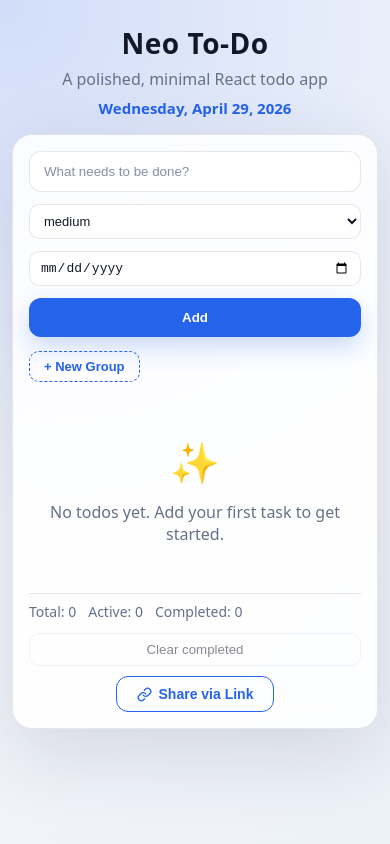
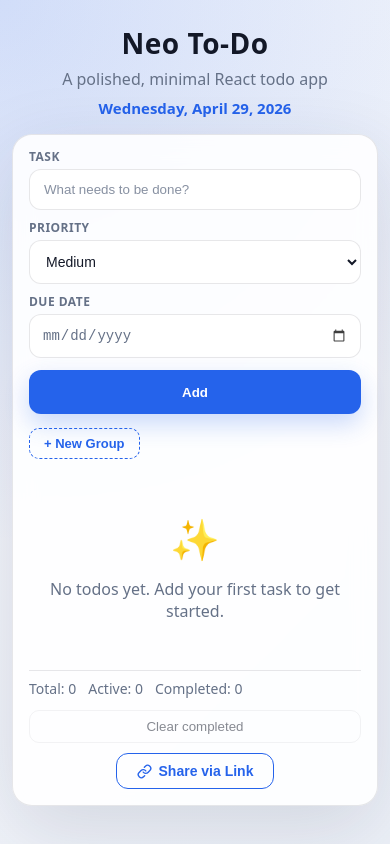
Before and after one commit to prasadgujar22/neo_todo, a React (Vite) app: page / in a window 390 px wide. Built offline with nearby package versions, Linux system fonts and the light colour scheme.

Commit message:
fix: label mobile task form controls (#2)
Co-authored-by: Prasad Gujar <prasadgujar22@users.noreply.github.com>

```diff
--- a/package.json
+++ b/package.json
@@ -1,7 +1,7 @@
 {
   "name": "neo_todo",
   "private": true,
-  "version": "0.2.0",
+  "version": "0.2.1",
   "type": "module",
   "scripts": {
     "dev": "vite",
--- a/src/App.jsx
+++ b/src/App.jsx
@@ -220,6 +220,8 @@ export default function App() {
 
       <section className="card" aria-label="Todo panel">
         <div className="inputRow inputRow--stackable">
+          <label className="field field--task">
+            <span className="field-label">Task</span>
             <input
               aria-label="New todo"
               className="new-todo"
@@ -228,7 +230,10 @@ export default function App() {
               onChange={(e) => setInput(e.target.value)}
               onKeyDown={handleTodoKeyDown}
             />
+          </label>
           {groups.length > 0 && (
+            <label className="field field--compact">
+              <span className="field-label">Group</span>
               <select
                 className="group-select"
                 value={selectedGroupId}
@@ -240,7 +245,10 @@ export default function App() {
                   <option key={g.id} value={g.id}>{g.title}</option>
                 ))}
               </select>
+            </label>
           )}
+          <label className="field field--compact">
+            <span className="field-label">Priority</span>
             <select
               className="priority-select"
               value={newTodoPriority}
@@ -249,13 +257,17 @@ export default function App() {
             >
               {PRIORITIES.map((priority) => <option key={priority} value={priority}>{priority}</option>)}
             </select>
+          </label>
+          <label className="field field--date">
+            <span className="field-label">Due date</span>
             <input
-            className="due-date-input"
+              className={`due-date-input ${newTodoDueDate ? '' : 'due-date-input--empty'}`}
               type="date"
               value={newTodoDueDate}
               onChange={(e) => setNewTodoDueDate(e.target.value)}
               aria-label="Due date for new task"
             />
+          </label>
           <button className="addBtn" onClick={() => addTodo(input)} aria-label="Add todo">Add</button>
         </div>
 
--- a/src/styles.css
+++ b/src/styles.css
@@ -53,13 +53,21 @@ body{
 .subtitle{color:var(--muted);margin:6px 0 0}
 .today{color:var(--accent);font-weight:700;margin:8px 0 0;font-size:15px}
 .card{width: min(720px, 100%);max-width:100%;background:var(--card);border:1px solid var(--border);border-radius:20px;padding:20px;box-shadow:var(--shadow);backdrop-filter: blur(12px);}
-.inputRow{display:flex;gap:12px;margin-bottom:14px}
-.new-todo{flex:1;min-width:0;padding:12px 14px;border-radius:12px;border:1px solid var(--border);background:var(--input);color:var(--text);outline:none}
+.inputRow{display:flex;gap:12px;margin-bottom:14px;align-items:flex-end}
+.field{display:flex;flex-direction:column;gap:6px;min-width:0}
+.field--task{flex:1 1 240px}
+.field--compact{flex:0 0 128px}
+.field--date{flex:0 0 158px}
+.field-label{color:var(--muted);font-size:12px;font-weight:700;letter-spacing:.04em;text-transform:uppercase;line-height:1}
+.new-todo{width:100%;min-width:0;padding:12px 14px;border-radius:12px;border:1px solid var(--border);background:var(--input);color:var(--text);outline:none}
 .new-todo::placeholder{color:color-mix(in srgb, var(--muted) 78%, transparent)}
 .new-todo:focus{border-color:var(--accent);box-shadow:0 0 0 4px var(--focus)}
-.priority-select,.due-date-input{padding:8px 10px;border-radius:10px;border:1px solid var(--border);background:var(--input);color:var(--text);font-size:13px;outline:none}
+.priority-select,.due-date-input{width:100%;min-height:44px;padding:10px 12px;border-radius:12px;border:1px solid var(--border);background:var(--input);color:var(--text);font-size:14px;outline:none}
+.group-select,.priority-select{text-transform:capitalize}
+.due-date-input--empty{color:var(--muted)}
+.due-date-input::-webkit-calendar-picker-indicator{opacity:.75;cursor:pointer}
 .priority-select:focus,.due-date-input:focus{border-color:var(--accent);box-shadow:0 0 0 3px var(--focus)}
-.addBtn{padding:12px 18px;border-radius:12px;border:0;background:var(--accent);color:#fff;font-weight:700;cursor:pointer;box-shadow:0 10px 24px color-mix(in srgb, var(--accent) 24%, transparent)}
+.addBtn{min-height:44px;padding:12px 18px;border-radius:12px;border:0;background:var(--accent);color:#fff;font-weight:700;cursor:pointer;box-shadow:0 10px 24px color-mix(in srgb, var(--accent) 24%, transparent)}
 .addBtn:hover{background:var(--accent-strong);transform:translateY(-1px)}
 .empty{display:flex;flex-direction:column;align-items:center;justify-content:center;padding:40px 20px;text-align:center;color:var(--muted);max-width:100%}
 .empty-icon{font-size:40px;margin-bottom:12px}
@@ -106,7 +114,7 @@ body{
 .groupCreateBtn:hover{background:var(--accent-strong)}
 .groupCancelBtn{padding:8px 12px;border-radius:10px;border:1px solid var(--border);background:transparent;color:var(--muted);cursor:pointer;font-size:13px;white-space:nowrap}
 .groupCancelBtn:hover{border-color:var(--delete);color:var(--delete)}
-.group-select{padding:8px 10px;border-radius:10px;border:1px solid var(--border);background:var(--input);color:var(--text);font-size:13px;cursor:pointer;outline:none;max-width:140px}
+.group-select{width:100%;min-height:44px;padding:10px 12px;border-radius:12px;border:1px solid var(--border);background:var(--input);color:var(--text);font-size:14px;cursor:pointer;outline:none}
 .group-select:focus{border-color:var(--accent)}
 .group-section{margin-bottom:16px;border:1px solid var(--border);border-radius:14px;overflow:hidden;transition:border-color .15s}
 .group-section--over{border-color:var(--accent);box-shadow:0 0 0 3px var(--focus)}
@@ -142,6 +150,7 @@ body{
   .neo-todo-root{padding:24px 12px}
   .card{width:100%;padding:16px}
   .inputRow{flex-direction:column}
+  .field,.field--task,.field--compact,.field--date{width:100%;flex-basis:auto}
   .group-select,.priority-select,.due-date-input{max-width:none;width:100%}
   .addBtn{width:100%}
   .stats{flex-wrap:wrap;gap:8px 12px}
```
Also changed, not shown: 1 other file (tests, documents, lock files or other folders). Lines whose indentation alone changed are shown as unchanged.
